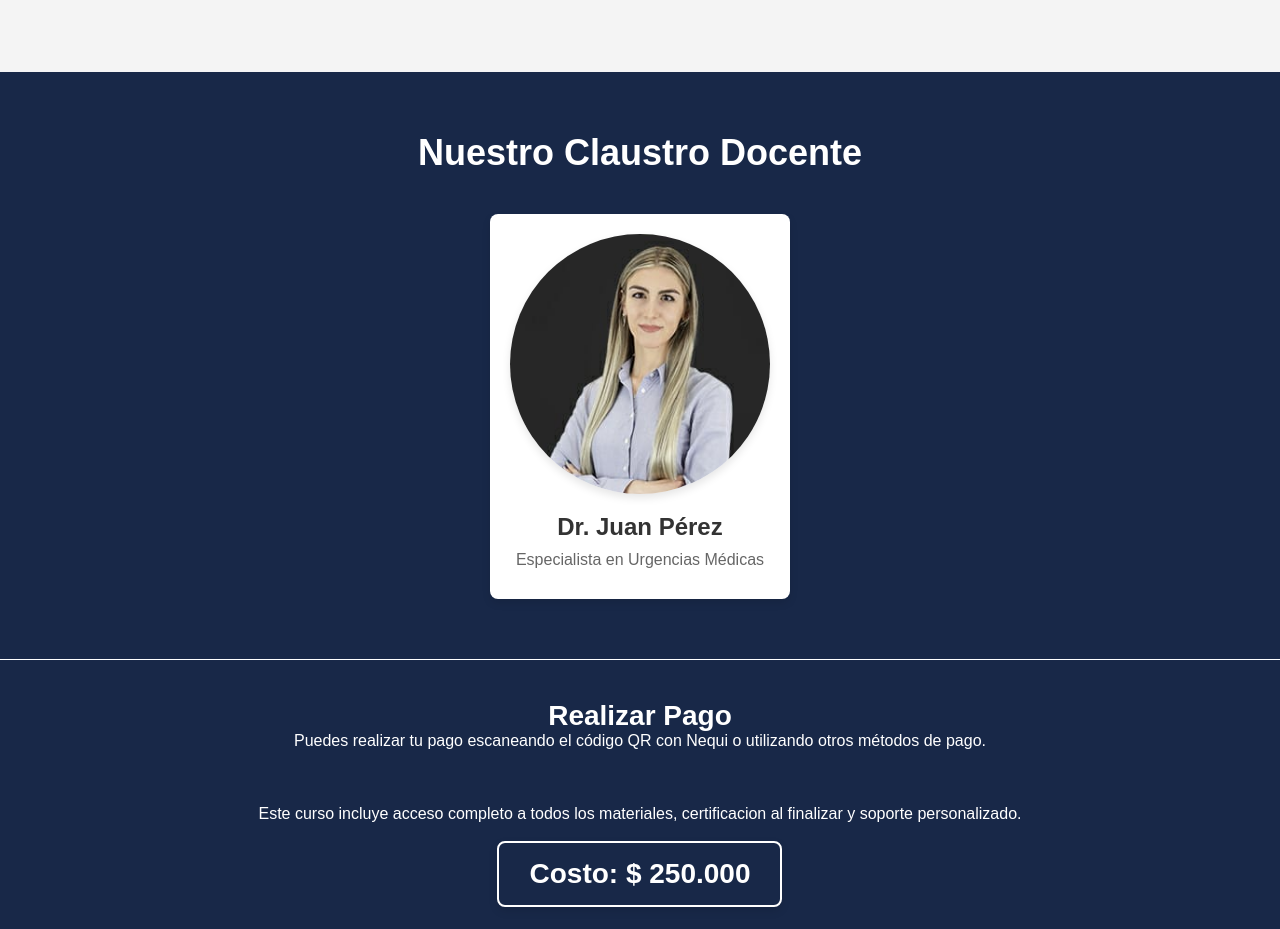
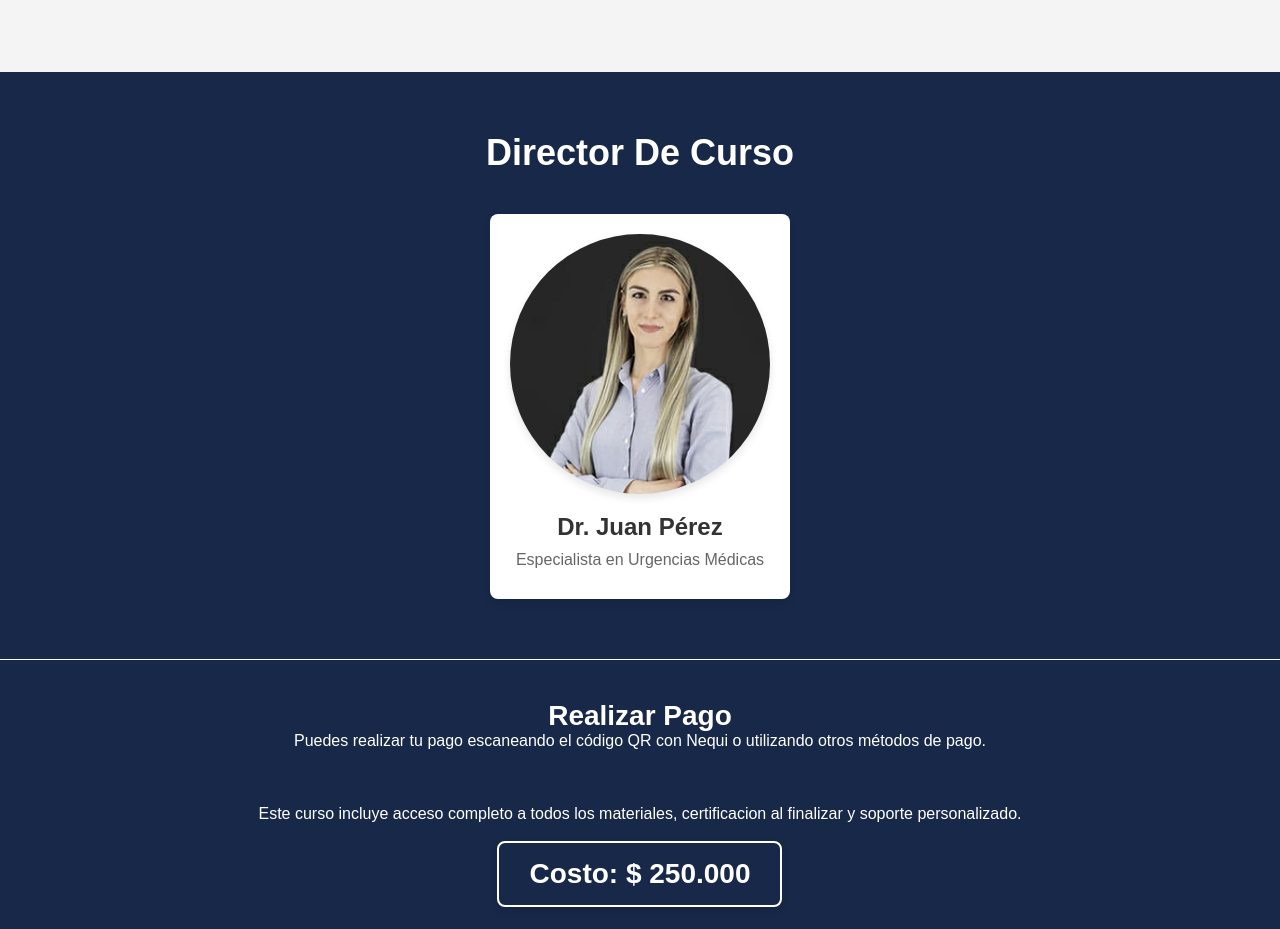
Before and after one commit to narciso09/DOEN, a plain HTML site: page cursos.html in a window 1280 px wide. Shown: the part 3640-4569 px from the top of the page. Drawn offline with Linux system fonts and the light colour scheme.

Commit message:
Update cursos.html

```diff
--- a/cursos.html
+++ b/cursos.html
@@ -202,7 +202,7 @@
 
     <section class="claustro-docente" id="docente">
         <div class="container">
-            <h2>Nuestro Claustro Docente</h2>
+            <h2>Director De Curso</h2>
 
             <div class="docente-cards">
                 <div class="docente-card">
```
